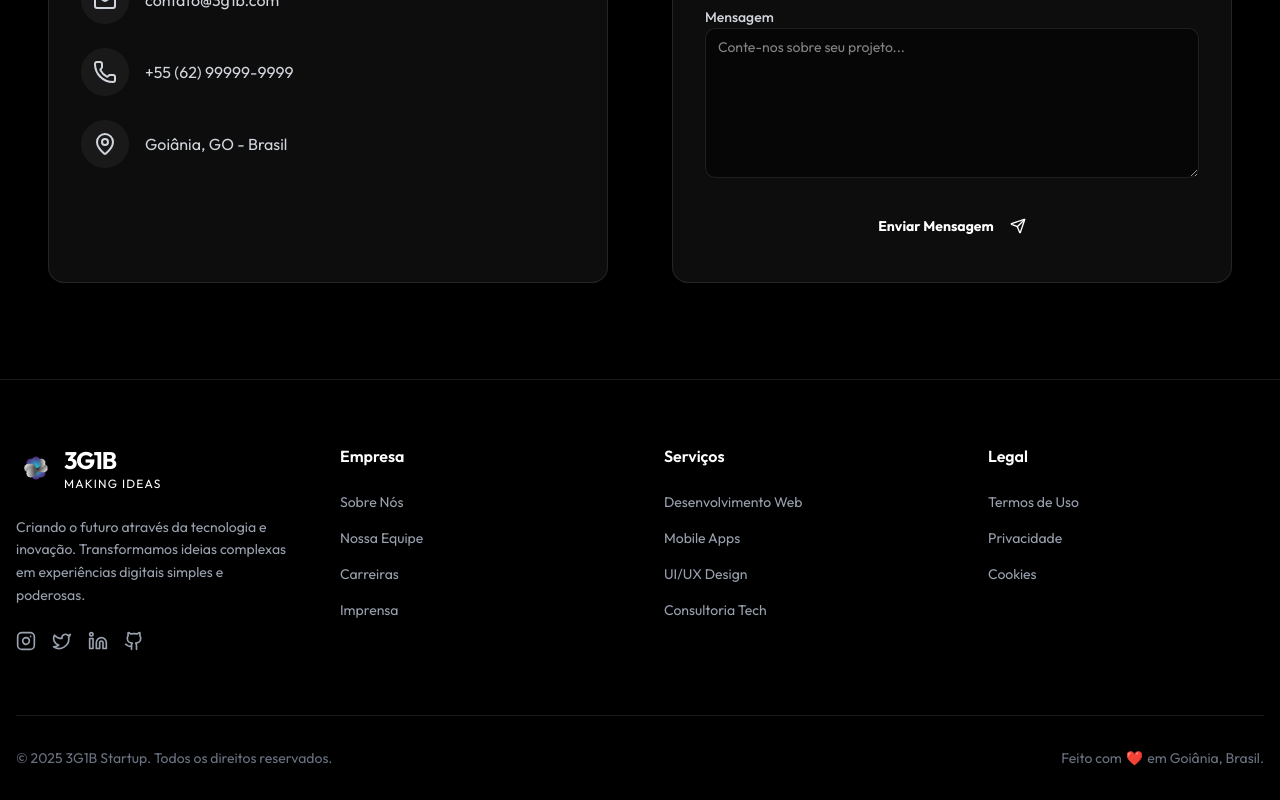
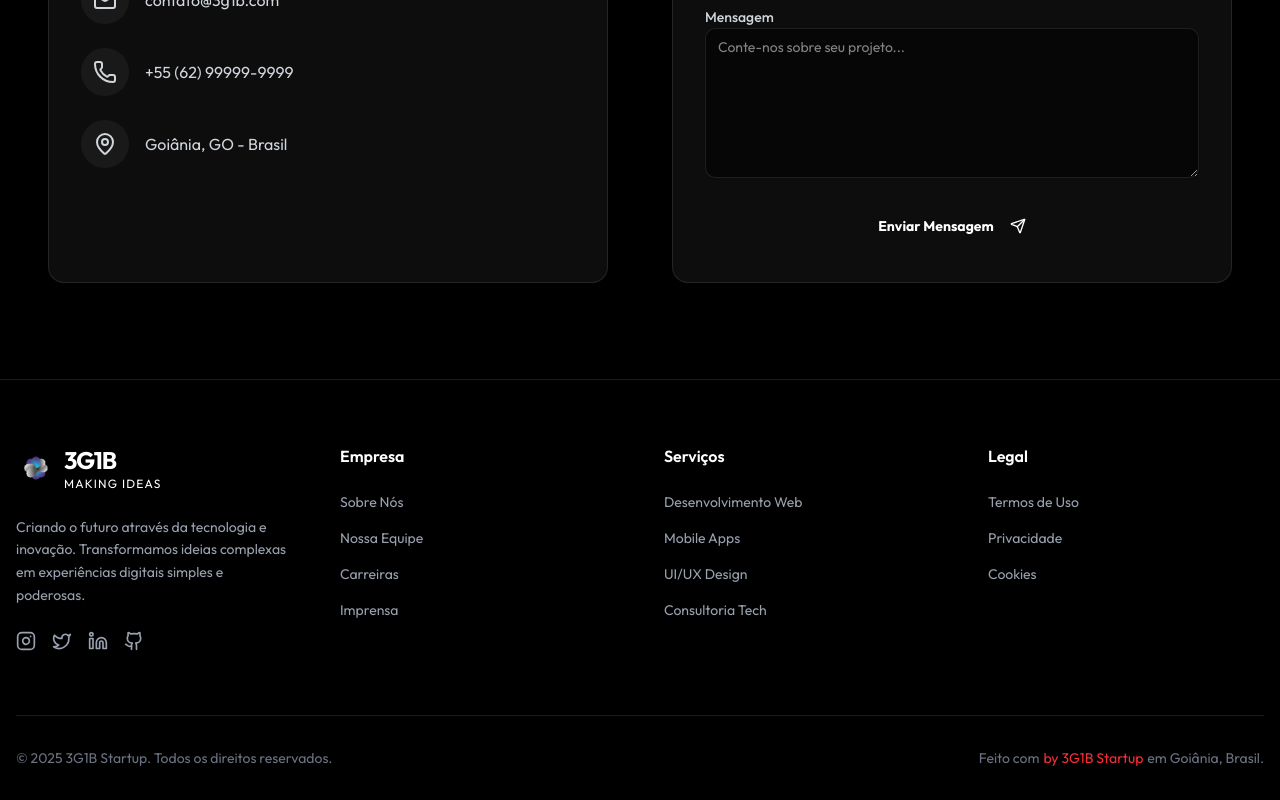
Before and after one commit to ghustdev/3G1B-startup, a Next.js app: page / in a window 1280 px wide. Shown: the part 6023-6823 px from the top of the page. Built offline with nearby package versions, Linux system fonts and the light colour scheme.

Commit message:
update: ui footer

```diff
--- a/src/components/sections/Footer.tsx
+++ b/src/components/sections/Footer.tsx
@@ -71,7 +71,7 @@ export function Footer() {
             &copy; {new Date().getFullYear()} 3G1B Startup. {t.footer.rights}
           </p>
           <p className="text-sm text-gray-500 flex items-center gap-1">
-            {t.footer.madeWith} <span className="text-red-500">❤️</span> em Goiânia, Brasil.
+            {t.footer.madeWith} <span className="text-red-500">by 3G1B Startup</span> em Goiânia, Brasil.
           </p>
         </div>
       </div>
```
